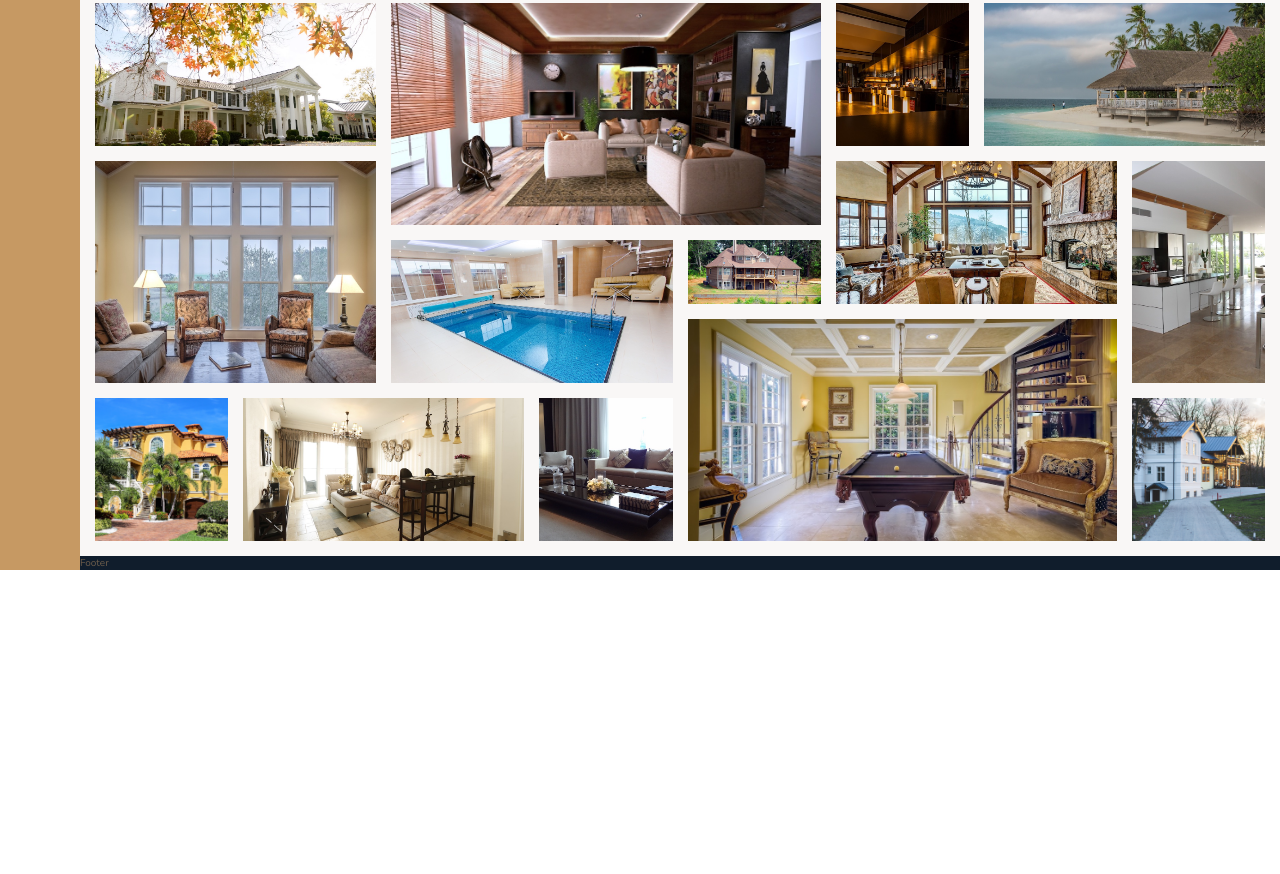
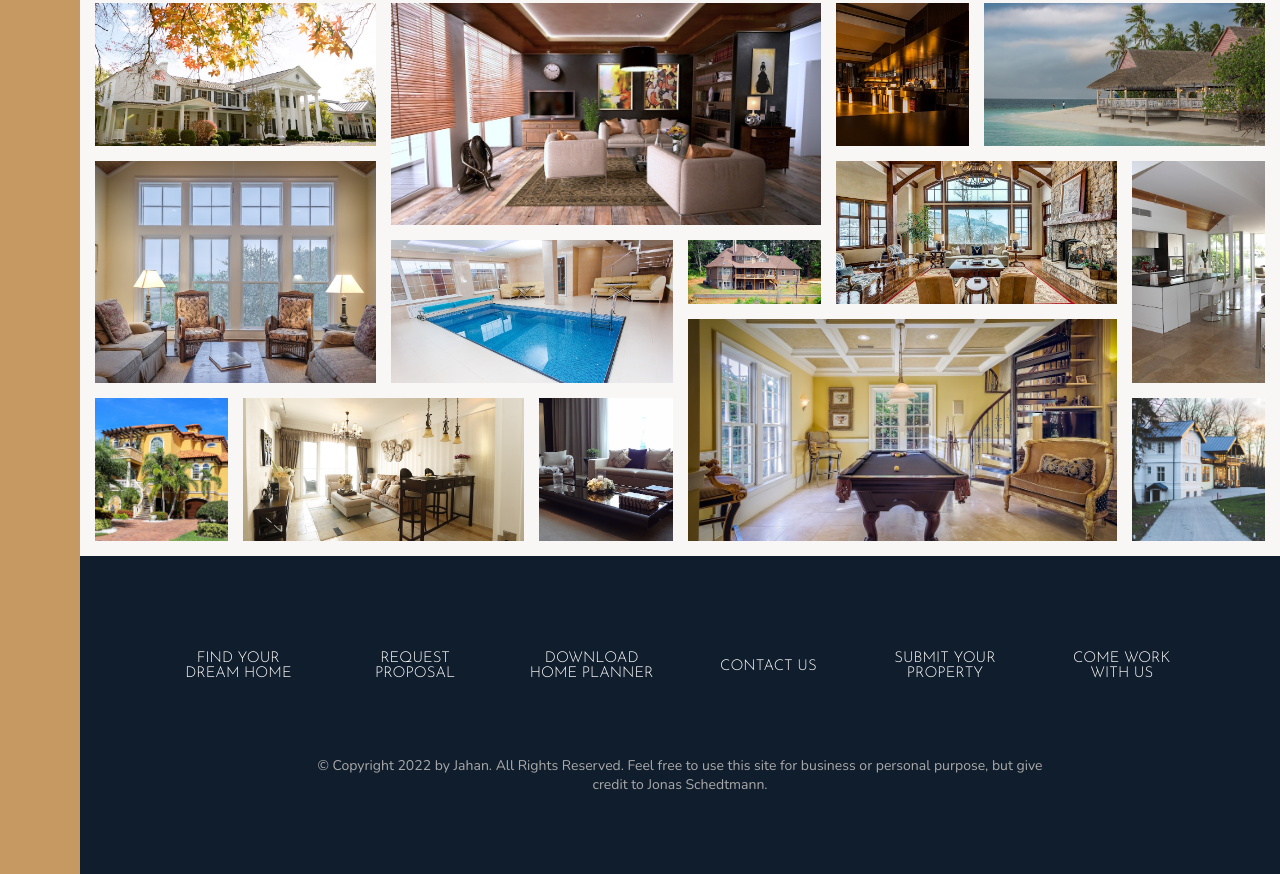
Before and after one commit to 10Sadique/Nexter-Project, a website: page index.html in a window 1280 px wide. Shown: the part 3014-3888 px from the top of the page. Before the commit the page ends 3584 px from the top, so only its background shows below. Drawn offline with nearby package versions, Linux system fonts and the light colour scheme.

Commit message:
footer section completed

```diff
--- a/index.html
+++ b/index.html
@@ -72,7 +72,8 @@
                     New home in one week
                 </h4>
                 <p class="feature__text">
-                    Vero ipsum sapiente molestias accusamus rerum. Lorem, ipsum dolor sit amet consectetur adipisicing elit.
+                    Vero ipsum sapiente molestias accusamus rerum. Lorem, ipsum dolor sit amet consectetur adipisicing
+                    elit.
                 </p>
             </div>
 
@@ -84,7 +85,8 @@
                     Top 1% realtors
                 </h4>
                 <p class="feature__text">
-                    Quidem consequatur harum, voluptatum mollitia quae. Tenetur distinctio necessitatibus pariatur voluptatibus.
+                    Quidem consequatur harum, voluptatum mollitia quae. Tenetur distinctio necessitatibus pariatur
+                    voluptatibus.
                 </p>
             </div>
 
@@ -110,7 +112,8 @@
             <h3 class="heading-3 mb-sm">Happy Customers</h3>
             <h2 class="heading-2 heading-2--dark mb-md">&ldquo;The best decision in our lives&rdquo;</h2>
             <p class="story__text">
-                Lorem, ipsum dolor sit amet consectetur adipisicing elit. Tenetur distinctio necessitatibus pariatur voluptatibus. Quidem consequatur harum volupta!
+                Lorem, ipsum dolor sit amet consectetur adipisicing elit. Tenetur distinctio necessitatibus pariatur
+                voluptatibus. Quidem consequatur harum volupta!
             </p>
             <button class="btn">Find your own home</button>
         </div>
@@ -399,7 +402,18 @@
         </section>
 
         <footer class="footer">
-            Footer
+            <ul class="nav">
+                <li class="nav__item"><a href="#" class="nav__link">Find your dream home</a></li>
+                <li class="nav__item"><a href="#" class="nav__link">Request proposal</a></li>
+                <li class="nav__item"><a href="#" class="nav__link">Download home planner</a></li>
+                <li class="nav__item"><a href="#" class="nav__link">Contact us</a></li>
+                <li class="nav__item"><a href="#" class="nav__link">Submit your property</a></li>
+                <li class="nav__item"><a href="#" class="nav__link">Come work with us</a></li>
+            </ul>
+
+            <p class="copyright">
+                &copy; Copyright 2022 by Jahan. All Rights Reserved. Feel free to use this site for business or personal purpose, but give credit to Jonas Schedtmann.
+            </p>
         </footer>
     </body>
 
--- a/sass/_footer.scss
+++ b/sass/_footer.scss
@@ -1,4 +1,46 @@
 .footer {
     background-color: $color-secondary;
     grid-column: full-start / full-end;
+    padding: 8rem;
+
+
 }
+
+.nav {
+    list-style: none;
+
+    display: grid;
+    grid-template-columns: repeat(auto-fit, minmax(15rem, 1fr));
+    grid-gap: 2rem;
+    align-items: center;
+
+    &__link:visited,
+    &__link:link {
+        font-size: 1.5rem;
+        text-decoration: none;
+        font-family: $font-display;
+        color: #fff;
+        text-transform: uppercase;
+        text-align: center;
+        padding: 1.5rem;
+        display: block;
+        transition: all .2s;
+    }
+
+    &__link:hover,
+    &__link:active {
+        background-color: rgba(#fff, .05);
+        transform: translateY(-3px);
+    }
+
+}
+
+.copyright {
+    text-align: center;
+    margin-top: 6rem;
+    margin-right: auto;
+    margin-left: auto;
+    font-size: 1.4rem;
+    color: $color-grey-light-2;
+    width: 70%;
+}
```
Also changed, not shown: css/style.css.
